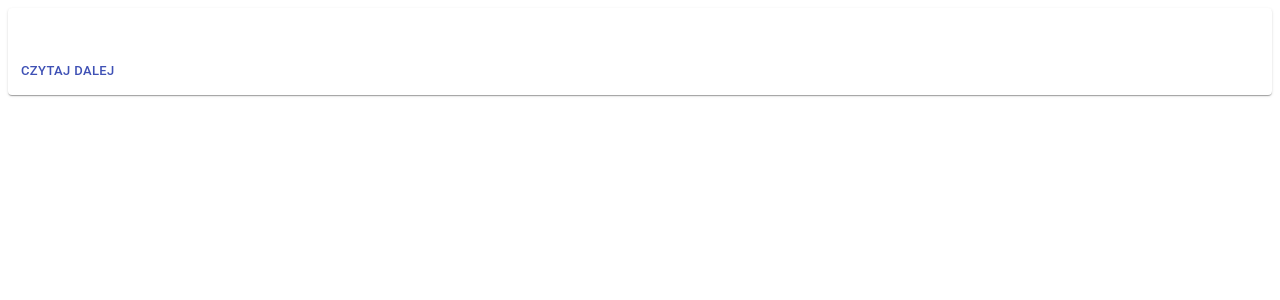
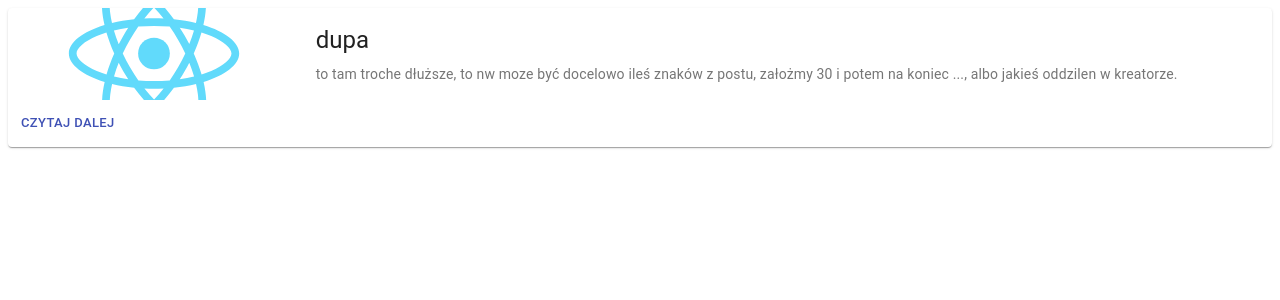
Before and after one commit to Salabim-mb/Wycieczki_PW, a React (Create React App) app: page / in a window 1280 px wide. Shown: the top 300 px of the page. Built offline with nearby package versions, Linux system fonts and the light colour scheme.

Commit message:
change CategoryTile to preview (delete after accepting pr)

```diff
--- a/src/root/App/App.jsx
+++ b/src/root/App/App.jsx
@@ -6,13 +6,16 @@ import { ThemeProvider } from 'styled-components';
 import theme from 'constants/theme';
 import CategoryTile from 'components/CategoryTile/CategoryTile';
 
+import logo from 'logo.svg'
+
 const queryClient = new QueryClient();
 
 const App = () => (
 	<ThemeProvider theme={theme}>
 		<QueryClientProvider client={queryClient}>
 			<BrowserRouter>
-				<CategoryTile />
+				<CategoryTile img={logo} title='dupa' desc='to tam troche dłuższe, to nw moze być docelowo ileś znaków z postu, założmy 30 i potem na koniec ..., albo jakieś oddzilen w kreatorze.' link='/blog/category/1' />
+				{/* to wyżej to do wywalenia jak zaakcapotwany bedzie pr */}
 				<Router />
 			</BrowserRouter>
 		</QueryClientProvider>
```
